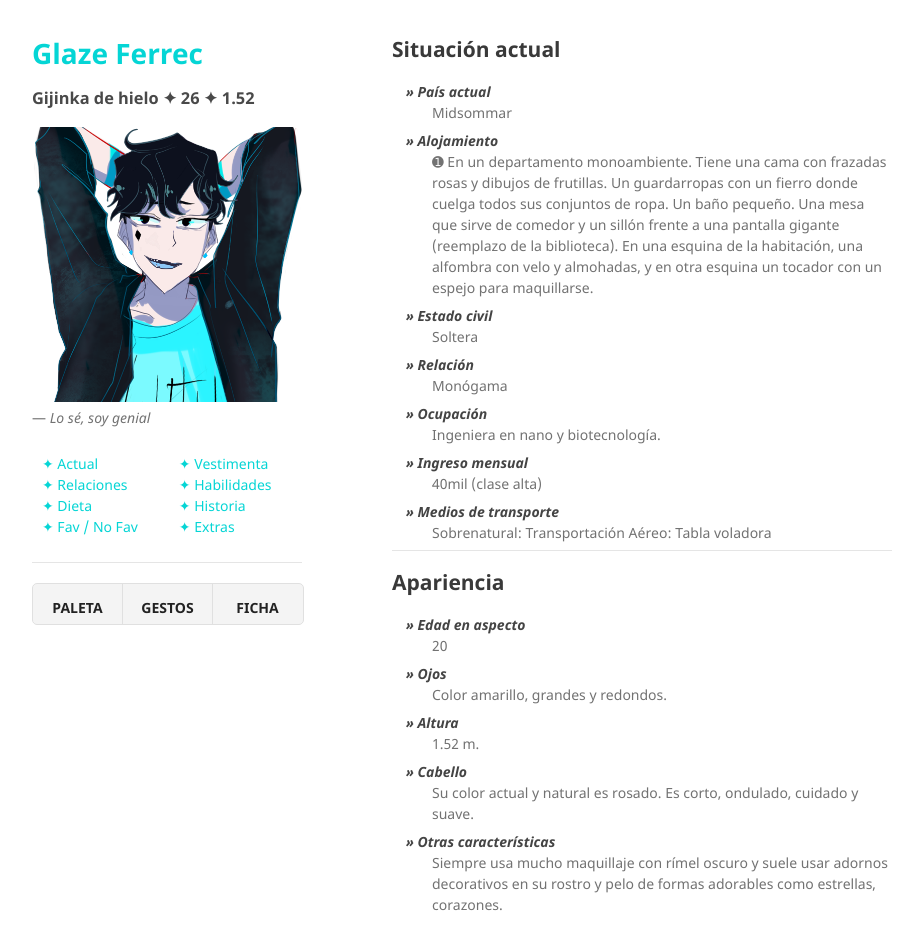
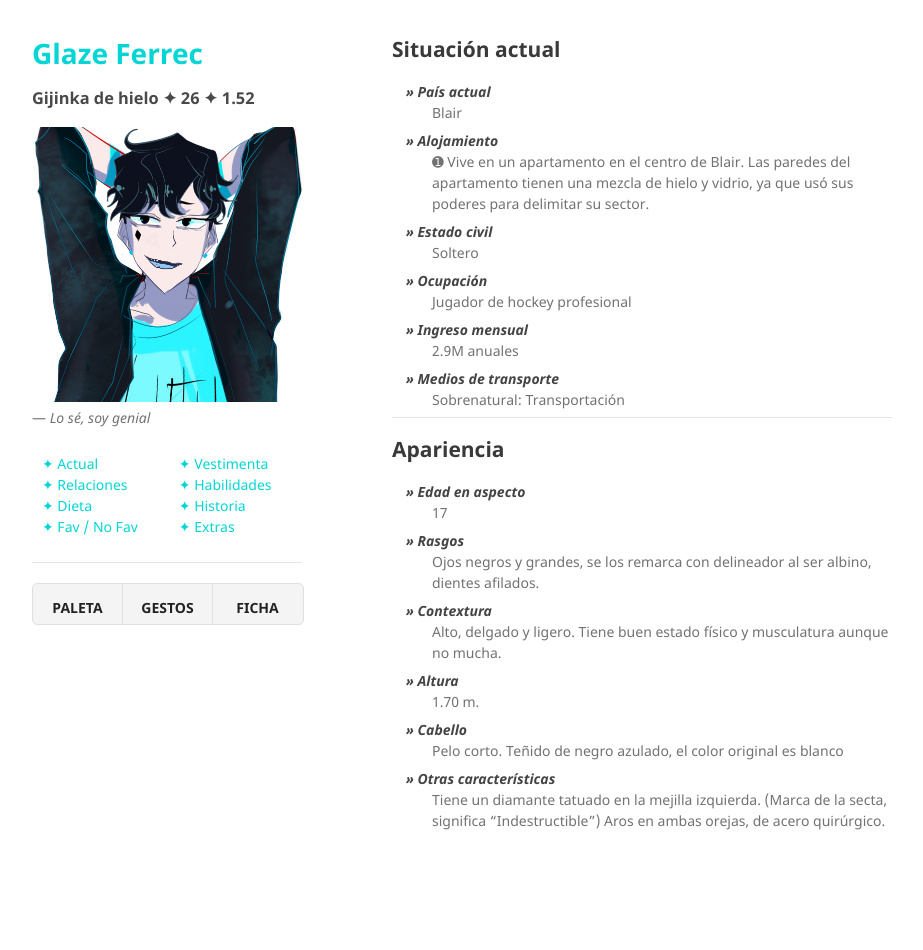
Before and after one commit to BlairSander/glaze, a Jekyll site: the page built from general.md, in a window 1280 px wide and 972 px high. Shown: the top 950 px of the window, without its empty margins (178-1101 px from the left). Built offline with Jekyll 4.4.1, drawn with Linux system fonts in a browser that asks for light colours; our own code applies the rules of GitHub Pages for plain Markdown files.

Commit message:
Update general.md

```diff
--- a/general.md
+++ b/general.md
@@ -4,15 +4,13 @@ layout: default
 
 ## Situación actual
 
-<dt>País actual</dt>  <dd>Midsommar</dd>
-<dt>Alojamiento</dt>  <dd>➊ En un departamento monoambiente. Tiene una cama con frazadas rosas y dibujos de frutillas. Un guardarropas con un fierro donde cuelga todos sus conjuntos de ropa. Un baño pequeño. Una mesa que sirve de comedor y un sillón frente a una pantalla gigante (reemplazo de la biblioteca). En una esquina de la habitación, una alfombra con velo y almohadas, y en otra esquina un tocador con un espejo para maquillarse. </dd>
-<dt>Estado civil</dt>  <dd>Soltera</dd>
-<dt>Relación</dt>  <dd>Monógama</dd>
-<dt>Ocupación</dt>  <dd>Ingeniera en nano y biotecnología.</dd>
-<dt>Ingreso mensual</dt>  <dd>40mil (clase alta)</dd>
+<dt>País actual</dt>  <dd>Blair</dd>
+<dt>Alojamiento</dt>  <dd>➊ Vive en un apartamento en el centro de Blair. Las paredes del apartamento tienen una mezcla de hielo y vidrio, ya que usó sus poderes para delimitar su sector.  </dd>
+<dt>Estado civil</dt>  <dd>Soltero</dd>
+<dt>Ocupación</dt>  <dd>Jugador de hockey profesional</dd>
+<dt>Ingreso mensual</dt>  <dd>2.9M anuales</dd>
 <dt>Medios de transporte</dt>
-<dd>Sobrenatural: Transportación
-Aéreo: Tabla voladora </dd>
+<dd>Sobrenatural: Transportación </dd>
 
 
 * * *
@@ -20,9 +18,10 @@ Aéreo: Tabla voladora </dd>
 ## Apariencia
 
 <dt>Edad en aspecto</dt>
-<dd>20</dd>
-<dt>Ojos</dt>  <dd>Color amarillo, grandes y redondos. </dd>
-<dt>Altura</dt>  <dd>1.52 m.</dd>
-<dt>Cabello</dt>  <dd>Su color actual y natural es rosado. Es corto, ondulado, cuidado y suave. </dd>
-<dt>Otras características</dt> <dd>Siempre usa mucho maquillaje con rímel oscuro y suele usar adornos decorativos en su rostro y pelo de formas adorables como estrellas, corazones.
-</dd>
+<dd>17</dd>
+<dt>Rasgos</dt>  <dd>Ojos negros y grandes, se los remarca con delineador al ser albino,  dientes afilados. </dd>
+<dt>Contextura</dt>  <dd>Alto, delgado y ligero. Tiene buen estado físico y musculatura aunque no mucha.</dd>
+<dt>Altura</dt>  <dd>1.70 m.</dd>
+<dt>Cabello</dt>  <dd>Pelo corto. Teñido de negro azulado, el color original es blanco </dd>
+<dt>Otras características</dt> <dd>Tiene un diamante tatuado en la mejilla izquierda. (Marca de la secta, significa “Indestructible”)
+Aros en ambas orejas, de acero quirúrgico.</dd>
```
